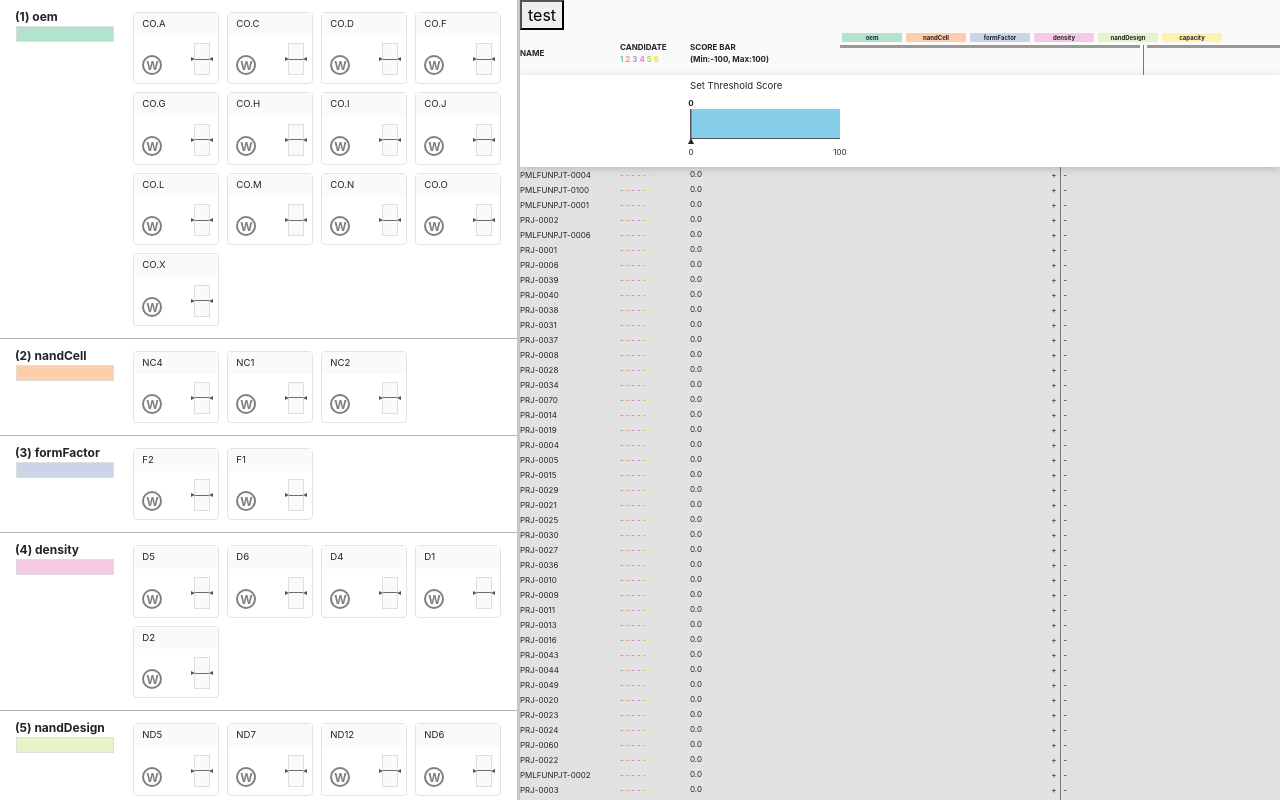
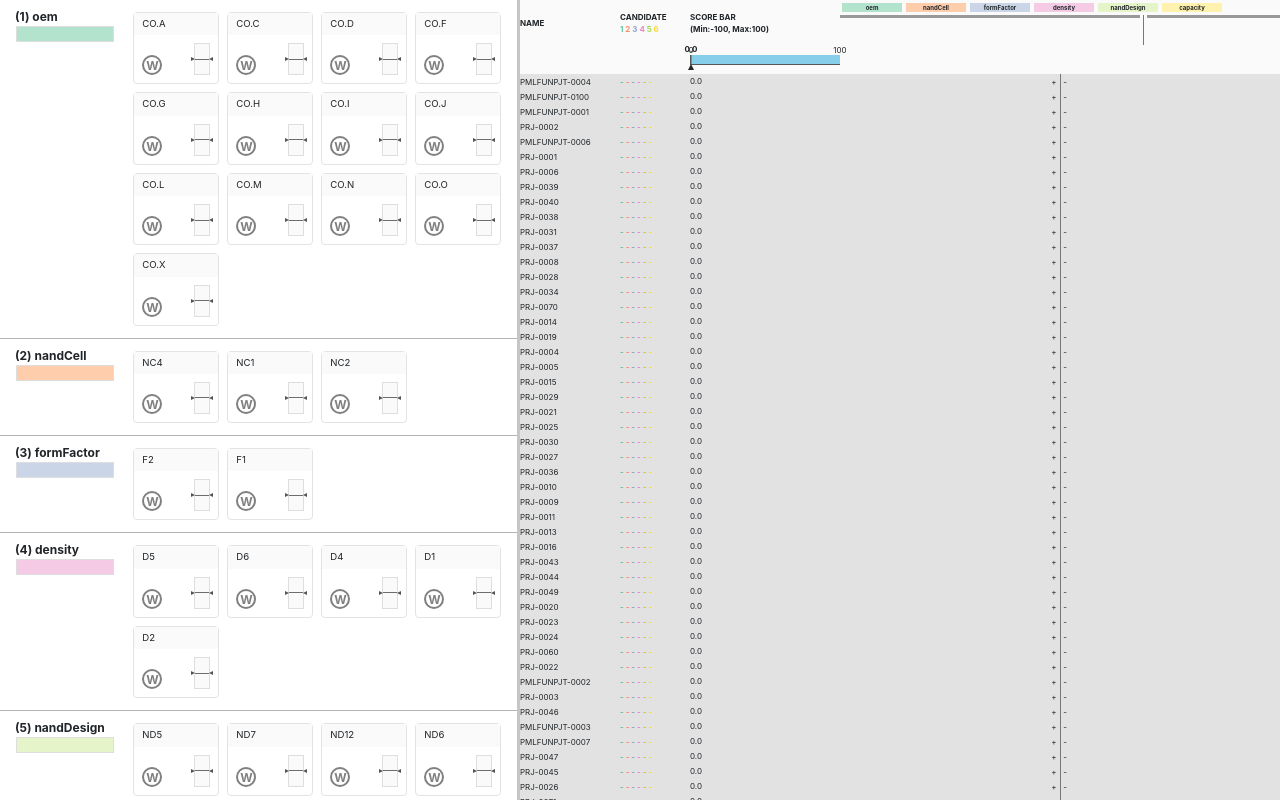
Before and after one commit to ytaek/defect-propagation-viz, a React (Create React App) app: page / in a window 1280 px wide. Built offline with nearby package versions, Linux system fonts and the light colour scheme; some icons are missing.

Commit message:
complete threshold score slider

```diff
--- a/src/components/ProjectItem.tsx
+++ b/src/components/ProjectItem.tsx
@@ -39,7 +39,7 @@ export class ProjectItem extends React.Component<Props> {
 
     if (project.candidateStatus !== ProjectCandidateStatus.RULE) {
       // if (project.score > candThreshold || project.score < nonCandThreshold) {
-      if (project.score > candThreshold) {
+      if (project.score > candThreshold / 100) {
         gradColor = grad(project.score);
       }
     }
--- a/src/components/ProjectList.tsx
+++ b/src/components/ProjectList.tsx
@@ -4,9 +4,8 @@ import ProjectItem from './ProjectItem';
 import './project.css';
 import * as d3 from "d3";
 import { ProjectsState } from 'src/redux/modules/projects';
-import { Col, Row } from "react-bootstrap";
 
-const CANDIDATE_WEIGHT_WIDTH = 150
+const CANDIDATE_WEIGHT_WIDTH = 150;
 
 interface Props {
   projectState: ProjectsState;
@@ -70,10 +69,7 @@ class ProjectList extends React.Component<Props, State> {
     const { projectState: projectState, criteria } = this.props;
     const projects = projectState.projects;
 
-    // TODO uncomment this row
     const thresholdScore = projectState.thresholdScore || this.state.immediateThresholdScore || 0;
-    // const thresholdScore = this.state.immediateThresholdScore || 0;
-
 
     const colors = d3.schemePastel2;
     const darkColors = d3.schemeSet2;
@@ -212,7 +208,7 @@ class ProjectList extends React.Component<Props, State> {
           }
         </div>
         <div className="separator">
-          <div className="slider-title">Set Threshold Score</div>
+          {/* <div className="slider-title">Set Threshold Score</div> */}
           <div className="slider-container">
             <div className="drag-region"  onMouseDown={this.mouseDownOnThresholdBar}/>
             <div className="candidate-region-indicator"
@@ -223,7 +219,7 @@ class ProjectList extends React.Component<Props, State> {
             />
             <div className="indicator-text current-score" style={{
               left: thresholdScore + "%"
-            }}>{Math.round(thresholdScore * 100)/100}</div>
+            }}>{(Math.round(thresholdScore * 100)/100).toFixed(1)}</div>
             <div className="indicator-text min-score">0</div>
             <div className="indicator-text max-score">100</div>
             <div className="indicator-icon" style={{
--- a/src/components/project.scss
+++ b/src/components/project.scss
@@ -48,23 +48,23 @@ $score_thresholder_left_space: $project_name_width+$project_ox_width;
 
 .separator {
   width: 100%;
-  background-color: #FFF;
+  // background-color: #FFF;
   padding-left: $score_thresholder_left_space;
-  padding-top: 0.25rem;
-  padding-bottom: 0.25rem;
-  position: relative;
-  box-shadow: 0px 2px 8px #00000030;
+  padding-top: 0.1rem;
+  padding-bottom: 0.1rem;
+  // position: relative;
+  // box-shadow: 0px 2px 8px #00000030;
 
   .slider-title {
     font-size: 0.6rem;
   }
 
   .slider-container {
-    margin-top: 1rem;
-    margin-bottom: 1.5rem;
+    margin-top: 0.5rem;
+    margin-bottom: 0.5rem;
     background: lightgray;
     width: $project_score_width;
-    height: 30px;
+    height: 10px;
     border: 1px solid #575757;
     border-top: none;
     border-right: none;
@@ -81,7 +81,7 @@ $score_thresholder_left_space: $project_name_width+$project_ox_width;
     .indicator-text {
       font-size: 0.5rem;
       position: absolute;
-      bottom: -8px;
+      bottom: 20px;
 
       &.min-score {
         transform: translate(-50%, 100%);
--- a/src/containers/ProjectListContainer.tsx
+++ b/src/containers/ProjectListContainer.tsx
@@ -27,11 +27,9 @@ class ProjectListContainer extends React.Component<Props> {
 console.log("Container render reloaded!!", this.props.criteria)
         return (
             <div>
-                <button onClick={this.test} >test</button>
                 <ProjectList
                     projectState={this.props.projectState}
                     criteria={this.props.criteria}
-                    // onOrder={this.onOrder}
                     onSetCandThreshold={this.onSetCandThreshold}
                     onSetNonCandThreshold={this.onSetNonCandThreshold}
                 />
@@ -40,41 +38,14 @@ console.log("Container render reloaded!!", this.props.criteria)
     }
 
     onSetCandThreshold = (th: number): void => {
-        projectsActionCreators.setCandThreshold(th);
+        const { projectsActions } = this.props;
+        projectsActions.setCandThreshold(th);
+
         console.log(th, this.props.projectState.thresholdScore);
     }
 
     onSetNonCandThreshold = (th: number): void => {
         projectsActionCreators.setNonCandThreshold(th);
-    }
-
-
-    test = (): void => {
-        this.props.criteria[0].values[0].status = CriterionValueStatus.CAND;
-
-        const { projectsActions, criteria } = this.props;
-        projectsActions.calculateScore(criteria);
-    }
-
-    onOrder = (): void => {
-        // test
-        this.props.criteria[0].values[0].status = CriterionValueStatus.CAND;
-        this.props.criteria[0].values[1].status = CriterionValueStatus.CAND;
-        this.props.criteria[0].values[2].status = CriterionValueStatus.NONCAND;
-        this.props.criteria[0].values[3].status = CriterionValueStatus.CAND;
-        this.props.criteria[0].values[4].status = CriterionValueStatus.CAND;
-        this.props.criteria[0].values[5].status = CriterionValueStatus.CAND;
-        this.props.criteria[0].values[6].status = CriterionValueStatus.NONCAND;
-
-        this.props.criteria[2].values[1].status = CriterionValueStatus.NONCAND;
-        this.props.criteria[3].values[0].status = CriterionValueStatus.CAND;
-
-        this.props.criteria[4].values[2].status = CriterionValueStatus.CAND;
-        this.props.criteria[4].values[3].status = CriterionValueStatus.NONCAND;
-
-
-        const { projectsActions, criteria } = this.props;
-        projectsActions.calculateScore(criteria);
     }
 }
 
--- a/src/redux/modules/projects.ts
+++ b/src/redux/modules/projects.ts
@@ -54,8 +54,6 @@ function calculateScore(cr: CriterionInterface[]) {
 }
 
 function setCandThreshold(th: number) {
-console.log("HERE??", th, "why me!!!!");
-
   return {
     type: SET_CAND_THRESHOLD,
     payload: {
@@ -91,10 +89,8 @@ export function projectReducer(
   state = initialState,
   action: ProjectsActionTypes
 ): ProjectsState {
-console.log("REDUCE???")
   switch (action.type) {
     case CALCULATE_SCORE:
-console.log("calc");
       const newProjects = state.projects.map( (proj) => {
         const score = Object.keys(new ProjectAttributes()).reduce( (prev: number, name: string) => {
           const cv = action.payload.criteria.filter(d => (d.name === name))[0]
@@ -109,7 +105,6 @@ console.log("calc");
       });
       return update(state, {projects: {$set:newProjects}});
     case SET_CAND_THRESHOLD:
-        console.log("set_cand", action.payload.thresholdScore)
       return update(state, {thresholdScore: {$set:action.payload.thresholdScore}});
     case SET_NONCAND_THRESHOLD:
       return update(state, {nonThresholdScore: {$set:action.payload.nonCandThresholdScore}});
```
